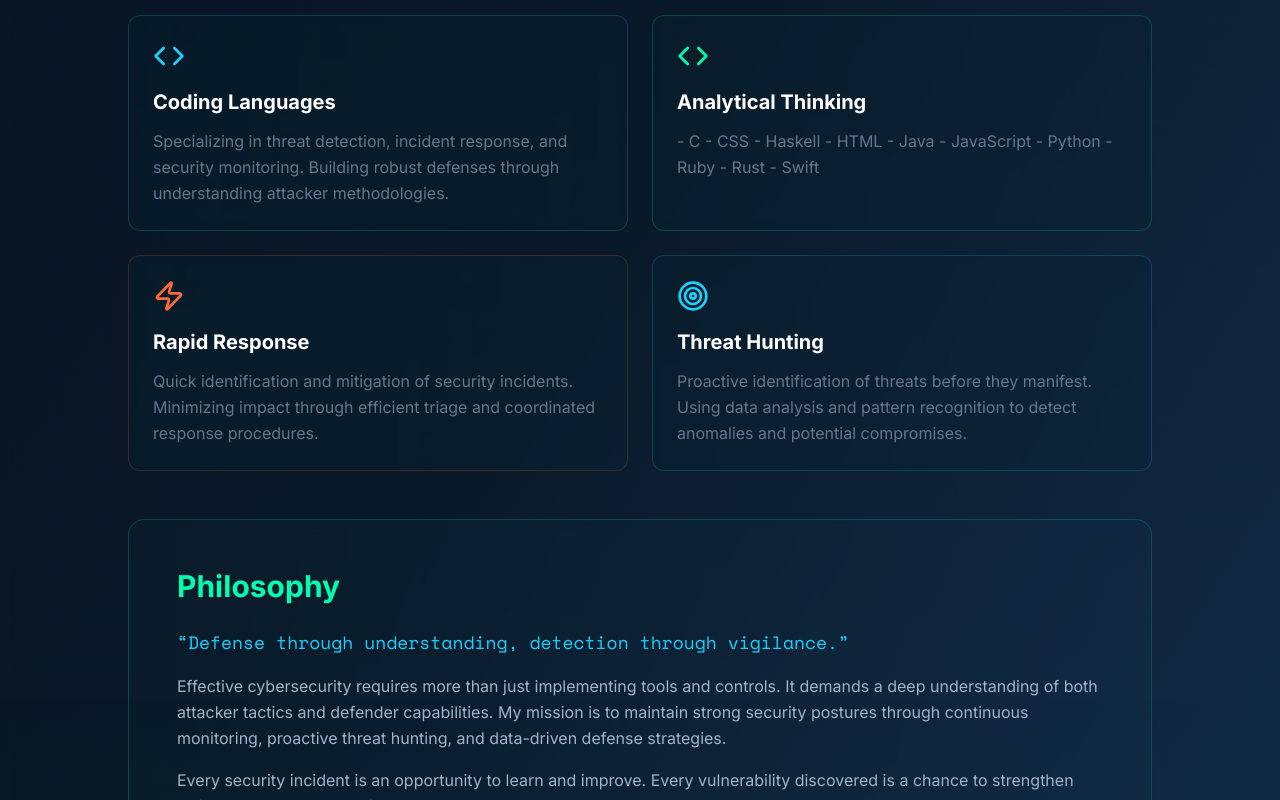
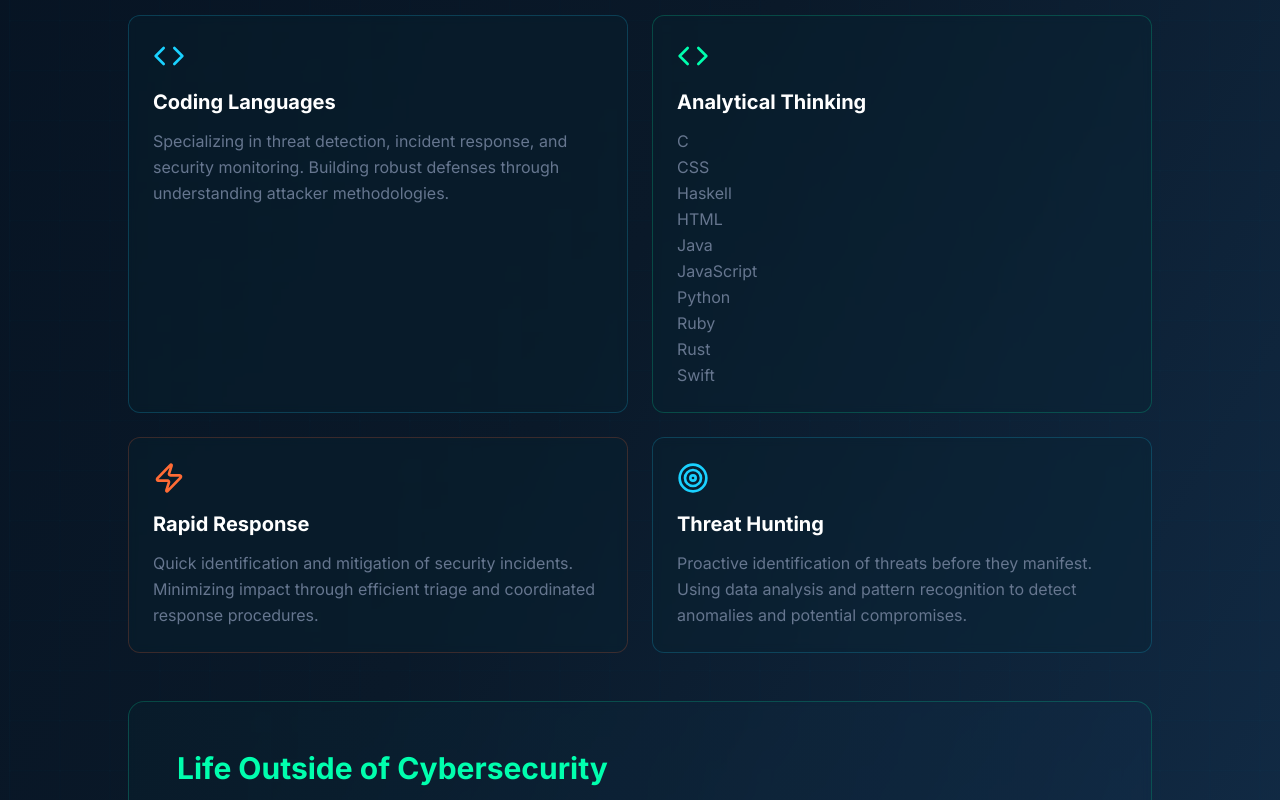
Before and after one commit to haydenmurphey/haydenmurphey, a Next.js app: page /about in a window 1280 px wide. Shown: the part 860-1660 px from the top of the page. Built offline with nearby package versions, Linux system fonts and the light colour scheme.

Commit message:
changes to ordering of programming languages

```diff
--- a/src/app/about/page.tsx
+++ b/src/app/about/page.tsx
@@ -116,16 +116,18 @@ export default function AboutPage() {
                 <Code className="text-cyber-green mb-4" size={32} />
                 <h3 className="text-xl font-bold text-white mb-3">Analytical Thinking</h3>
                 <p className="text-cyber-gray leading-relaxed">
-                  - C
-                  - CSS
-                  - Haskell
-                  - HTML
-                  - Java
-                  - JavaScript
-                  - Python
-                  - Ruby
-                  - Rust
-                  - Swift
+                  <ul>
+                    <li>C</li>
+                    <li>CSS</li>
+                    <li>Haskell</li>
+                    <li>HTML</li>
+                    <li>Java</li>
+                    <li>JavaScript</li>
+                    <li>Python</li>
+                    <li>Ruby</li>
+                    <li>Rust</li>
+                    <li>Swift</li>
+                  </ul>
                 </p>
               </div>
 
@@ -155,12 +157,9 @@ export default function AboutPage() {
               transition={{ delay: 0.4 }}
               className="bg-gradient-to-r from-cyber-teal-dark/30 to-cyber-navy/30 backdrop-blur-sm border border-cyber-green/20 rounded-2xl p-8 md:p-12 mb-12"
             >
-              <h2 className="text-3xl font-bold text-cyber-green mb-6">Philosophy</h2>
+              <h2 className="text-3xl font-bold text-cyber-green mb-6">Life Outside of Cybersecurity</h2>
 
               <div className="space-y-4 text-cyber-gray-light leading-relaxed">
-                <p className="text-lg">
-                  <span className="text-cyber-cyan font-mono">&ldquo;Defense through understanding, detection through vigilance.&rdquo;</span>
-                </p>
 
                 <p>
                   Effective cybersecurity requires more than just implementing tools and controls.
```
